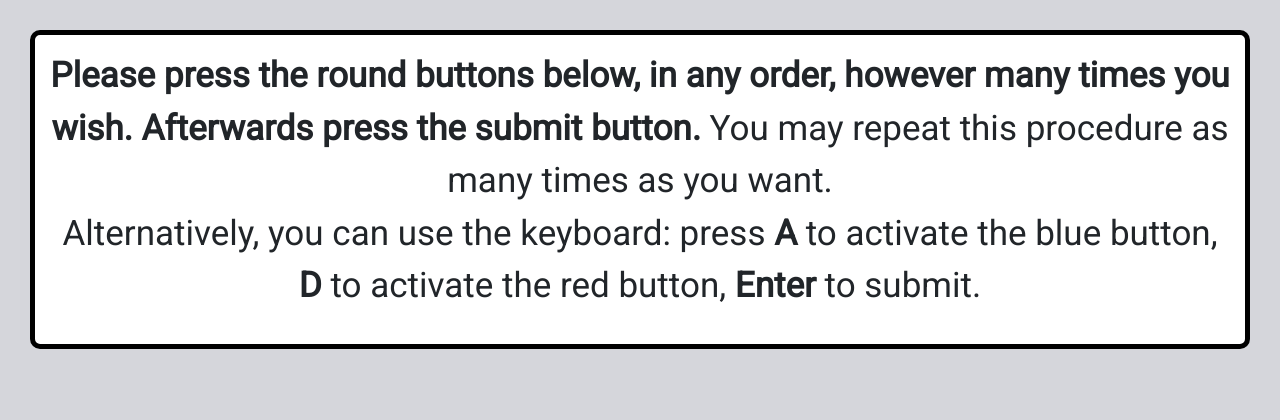
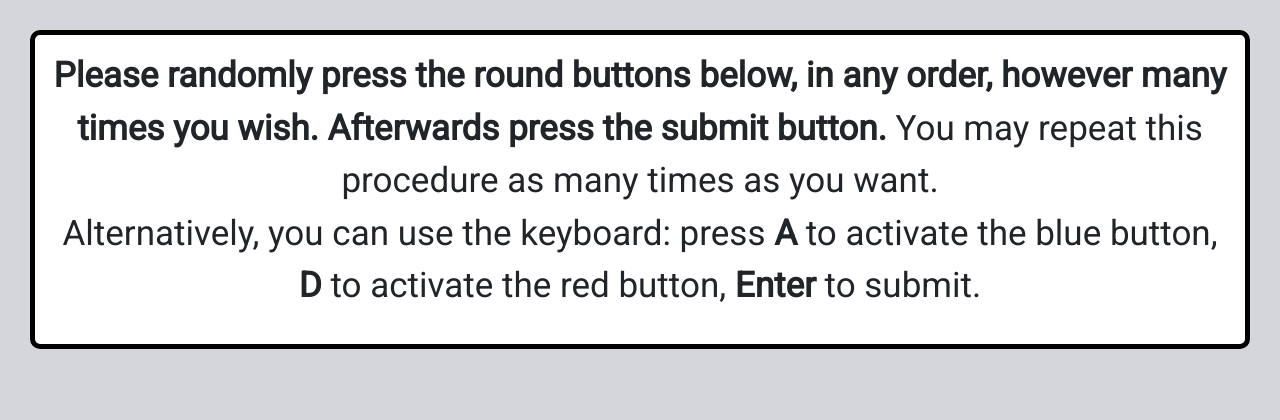
Before and after one commit to Bisoros/lstm-research-website, a Flask app: page / in a window 1280 px wide. Shown: the top 420 px of the page. Run offline with Flask 2, Linux system fonts and the light colour scheme; some libraries are stand-ins or nearby versions.

Commit message:
added randomly

```diff
--- a/templates/index.html
+++ b/templates/index.html
@@ -84,8 +84,8 @@
     <div class="outer">
         <div class="middle">
             <div class="instructions">
-                <p><b>Please press the round buttons below, in any order, however many times you wish. Afterwards press
-                        the submit button.</b> You may repeat this procedure as many times as you want.
+                <p><b>Please randomly press the round buttons below, in any order, however many times you wish.
+                        Afterwards press the submit button.</b> You may repeat this procedure as many times as you want.
                     <br>
                     Alternatively, you can use the keyboard: press <b>A</b> to activate the blue button, <b>D</b> to
                     activate the red button, <b>Enter</b> to submit.</p>
```
